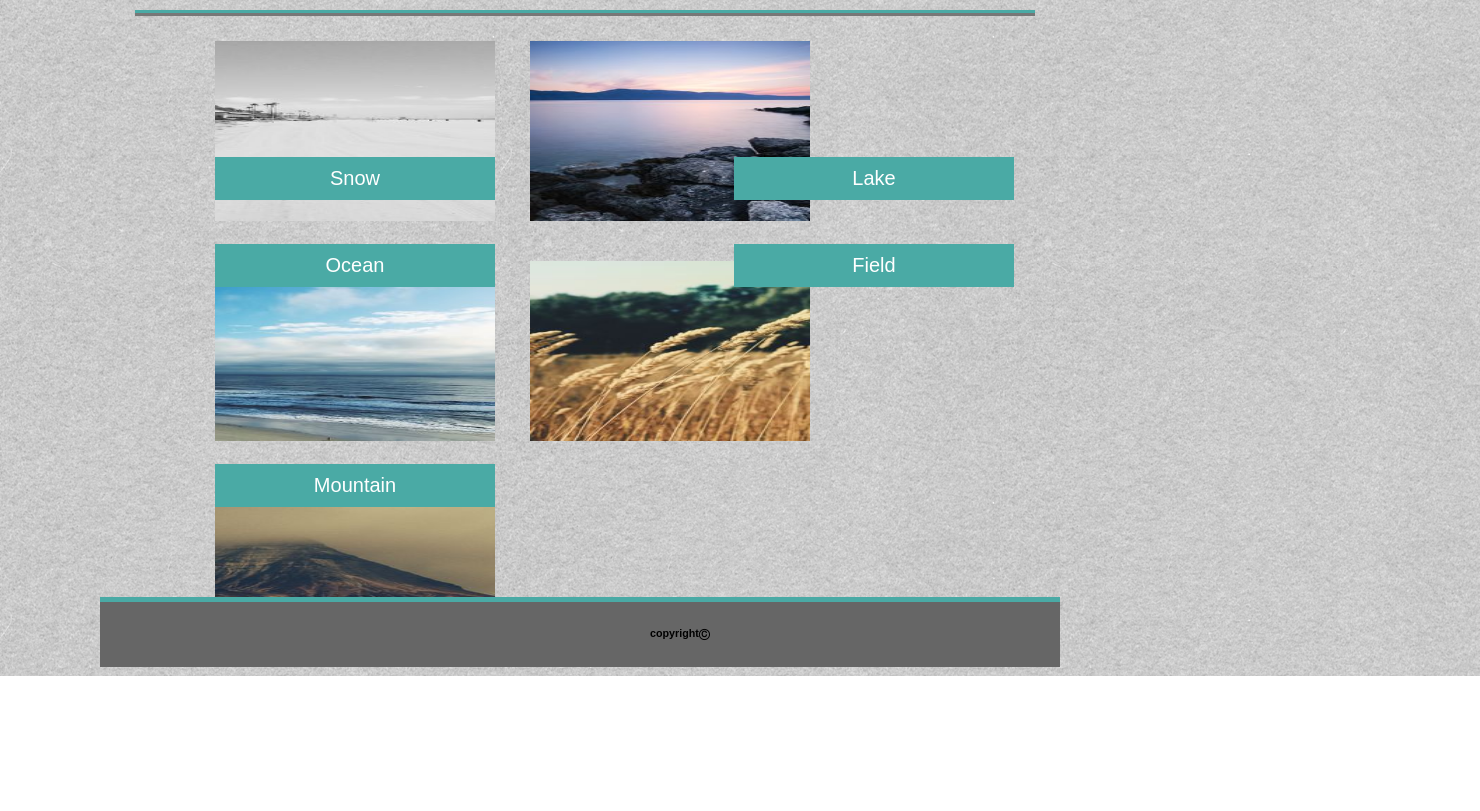
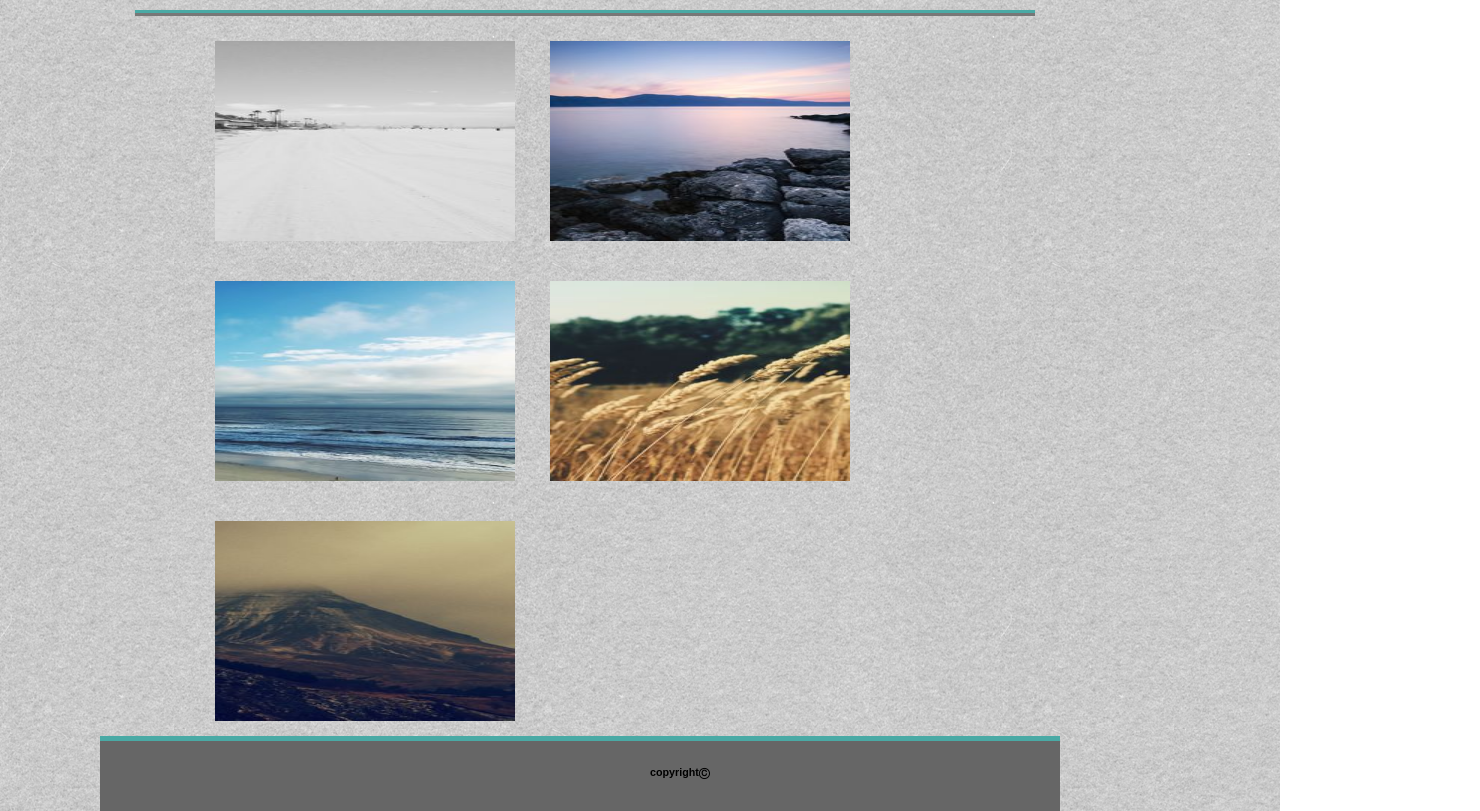
Before and after one commit to rnakada/Basic-Porfolio, a plain HTML site: page portfolio.html in a window 1280 px wide. Shown: the part 203-1014 px from the top of the page, 1480 px wide, since content can reach past the window. Before the commit the page ends 879 px from the top, so only its background shows below. Drawn offline with Linux system fonts and the light colour scheme.

Commit message:
basic-portfolio

```diff
--- a/assets/css/style.css
+++ b/assets/css/style.css
@@ -6,14 +6,11 @@ html, body {
 
 #container {
     min-height: 100%;
-    position: relative;
-    height: 100%;
+    margin-bottom: -50px;
 }
 
 #footer {
-    bottom: 0;
-    width: 100%;
-    position: absolute;
+    height:50px;
 }
 
 h1 {
@@ -138,7 +135,7 @@ footer
     height: 70px;
     border-top: 5px solid #4aaaa5;
     margin-left: -100px;
-    margin-bottom: -200px;
+
 }
 
 .copyright {
@@ -150,9 +147,7 @@ footer
 Portfolio
 ==========
 */
-* {
-    box-sizing: border-box;
-}
+
 .column {
     float: left;
     padding: 0;
@@ -163,59 +158,10 @@ Portfolio
 }
 
 .pics {
+    position: relative;
     padding: 10px;
     margin-top: 15px;
     margin-left:15px;
     width: 300px;
     height: 200px;
 }
-
-.snow {
-    background: #4aaaa5;
-    color: white;
-    width: 280px;
-    padding: 10px;
-    position: absolute;
-    top: 360px;
-    left: 15px;
-}
-
-.lake {
-    background: #4aaaa5;
-    color: white;
-    width: 280px;
-    padding: 10px;
-    position: absolute;
-    top: 360px;
-    right: 266px;
-}
-
-.ocean {
-    background: #4aaaa5;
-    color: white;
-    width: 280px;
-    padding: 10px;
-    position: absolute;
-    bottom: 310px;
-    left: 15px;
-}
-
-.field {
-    background: #4aaaa5;
-    color: white;
-    width: 280px;
-    padding: 10px;
-    position: absolute;
-    bottom: 310px;
-    right: 266px;
-}
-
-.mountain {
-    background: #4aaaa5;
-    color: white;
-    width: 280px;
-    padding: 10px;
-    position: absolute;
-    bottom: 90px;
-    left: 15px;
-}
--- a/portfolio.html
+++ b/portfolio.html
@@ -14,6 +14,7 @@
     <div id="container">
 
         <header>
+
             <div>
                 <h1 class="name">Ryuichi Nakada</h1>
 
@@ -39,56 +40,60 @@
                 <div class="line-2"></div>
                 <div class="line-3"></div>
 
+    <div>
+
+        <div>
+
             <div class="row">
-
                 <div class="column">
                     <img class="pics"src="assets/images/100.jpg" alt="snow-road">
-                    <div class="snow">Snow</div>
                 </div>
                 <div class="column">
                     <img class="pics" src="assets/images/200.jpg" alt="lake">
-                    <div class="lake">Lake</div>
+                </div>
             </div>
 
         </div>
 
+        <div>
+
             <div class="row">
-
-                <div >
+                <div class="column">
                     <img class="pics" src="assets/images/500.jpg" alt="ocean">
-                    <div class="ocean">Ocean</div>
                 </div>
-                <div >
+                <div class="column">
                     <img class="pics" src="assets/images/300.jpg" alt="wheat-field">
-                    <div class="field">Field</div>
+                </div>
             </div>
 
         </div>
 
+        <div>
+
             <div class="row">
-
-                <div >
+                <div class="column">
                     <img class="pics" src="assets/images/400.jpg" alt="mountain">
-                    <div class="mountain">Mountain</div>
+                </div>
             </div>
 
         </div>
+
     </div>
 
     </section>
 
-        </div>
+    <footer>
 
-        <footer id="footer">
-
-            <div>
+            <div id="footer">
                 <div id="line-4"></div>
                 <div class="footer">
-                <h6 class="copyright">copyright&#9400;</h6>
+                    <div class="copyright">
+                    <h6>copyright&#9400;</h6>
                 </div>
             </div>
 
     </footer>
 
+        </div>
     </body>
 </html>
```
Lines whose indentation alone changed are shown as unchanged.
